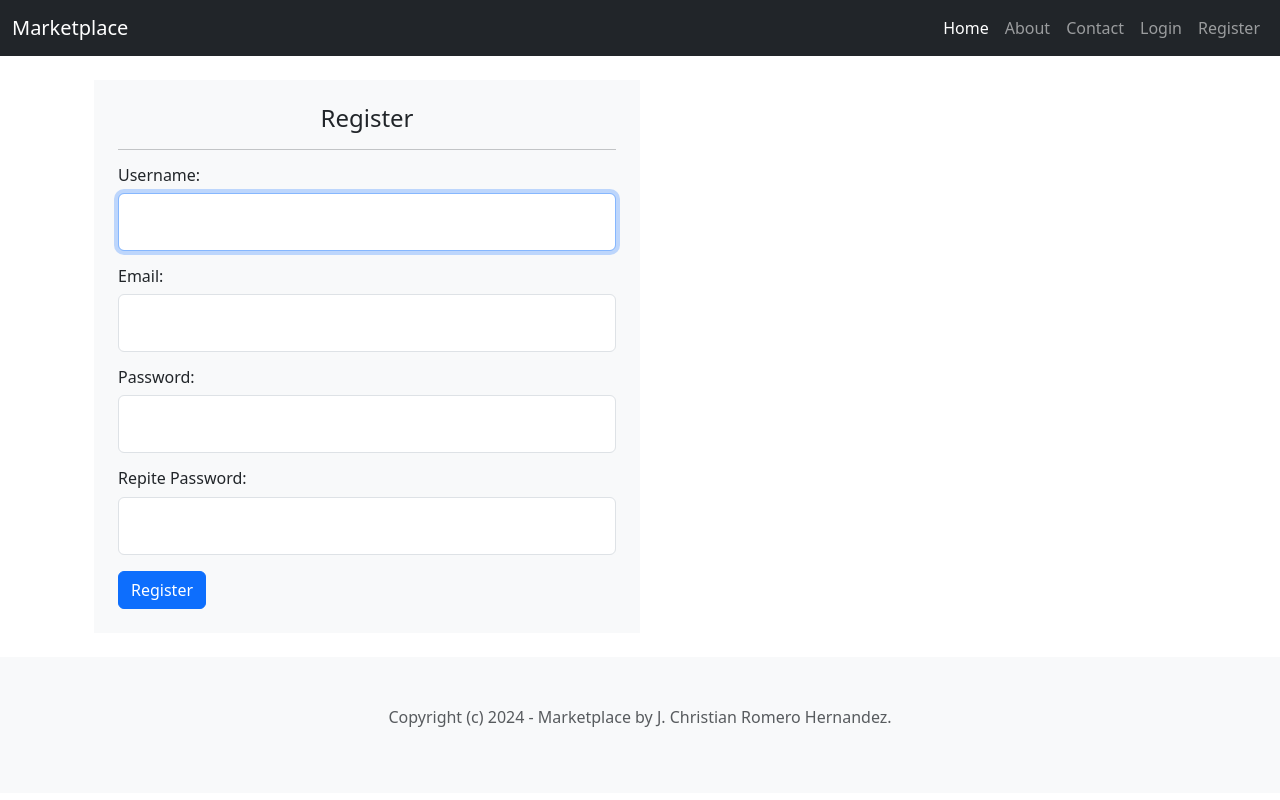
After one commit to jcromerohdz/marketplace_main, a Django app: page /store/register/ in a window 1280 px wide. The commit adds this page. Run offline with Django 4.2, Linux system fonts and the light colour scheme.

Commit message:
Adding login and register functionality

```diff
--- a/marketplace_main/settings.py
+++ b/marketplace_main/settings.py
@@ -27,6 +27,9 @@ DEBUG = True
 
 ALLOWED_HOSTS = []
 
+LOGIN_URL = '/store/login/'
+LOGIN_REDIRECT_URL = '/'
+LOGOUT_REDIRECT_URL = '/'
 
 # Application definition
 
--- /dev/null
+++ b/store/forms.py
@@ -0,0 +1,48 @@
+from django import forms
+from django.contrib.auth.forms import UserCreationForm, AuthenticationForm
+from django.contrib.auth.models import User
+
+from .models import Item
+
+class LoginForm(AuthenticationForm):
+
+    username = forms.CharField(widget=forms.TextInput(attrs={
+        'placeholder': 'Your username',
+        'class': 'form-control'
+    }))
+
+
+    password = forms.CharField(widget=forms.PasswordInput(attrs={
+        'placeholder': 'Password',
+        'class': 'form-control'
+    }))
+
+class SignupForm(UserCreationForm):
+    class Meta:
+        model = User
+        fields = ('username', 'email', 'password1', 'password2')
+
+    username = forms.CharField(widget=forms.TextInput(attrs={
+        'placeholder': 'Your username',
+        'class': 'form-control'
+    }))
+
+    email = forms.CharField(widget=forms.EmailInput(attrs={
+        'placeholder': 'Your Email',
+        'class': 'form-control'
+    }))
+
+    password1 = forms.CharField(widget=forms.PasswordInput(attrs={
+        'placeholder': 'Password',
+        'class': 'form-control'
+    }))
+
+    password2 = forms.CharField(widget=forms.PasswordInput(attrs={
+        'placeholder': 'Repite Password',
+        'class': 'form-control'
+    }))
+
+class NewItemForm(forms.ModelForm):
+    class Meta:
+        model = Item
+        fields = ('category', 'name', 'description', 'price', 'image',)
--- a/store/templates/store/navigation.html
+++ b/store/templates/store/navigation.html
@@ -15,12 +15,21 @@
           <li class="nav-item">
             <a class="nav-link" href="{% url 'contact' %}">Contact</a>
           </li>
-          <li class="nav-item">
-            <a class="nav-link" href="#">Login</a>
-          </li>
-          <li class="nav-item">
-            <a class="nav-link">Register</a>
-          </li>
+          {% if request.user.is_authenticated %}
+            <li class="nav-item">
+              <a class="nav-link" href="#">Inbox</a>
+            </li>
+            <li class="nav-item">
+              <a class="nav-link" href="#">Dashboard</a>
+            </li>
+          {% else %}
+            <li class="nav-item">
+              <a class="nav-link" href="{% url 'login' %}">Login</a>
+            </li>
+            <li class="nav-item">
+              <a class="nav-link" href="{% url 'register' %}">Register</a>
+            </li>
+          {% endif %}
         </ul>
       </div>
     </div>
--- /dev/null
+++ b/store/templates/store/signup.html
@@ -0,0 +1,45 @@
+{% extends 'store/base.html' %}
+
+{% block title %} Register {% endblock %}
+
+{% block content%}
+<div class="row p-4 ">
+    <div class="col-6 bg-light p-4">
+        <h4 class="mb-6 text-center">Register</h4>
+        <hr>
+        <form action="." method="POST">
+            {% csrf_token %}
+            <div class="form-floating mb-3">
+                <h6>Username:</h6>
+                {{ form.username }}
+            </div>
+            <div class="form-floating mb-3">
+                <h6>Email:</h6>
+                {{ form.email }}
+            </div>
+
+            <div class="form-floating mb-3">
+                <h6>Password:</h6>
+                {{ form.password1 }}
+            </div>
+            <div class="form-floating mb-3">
+                <h6>Repite Password:</h6>
+                {{ form.password2 }}
+            </div>
+
+            {% if form.errors or form.non_field_errors %}
+                <div class="mb-4 p-6 bg-danger">
+                    {% for field in form %}
+                        {{ fiels.errors }}
+                    {% endfor %}
+
+                    {{ form.non_field_errors }}
+                </div>
+            {% endif %}
+            <button class="btn btn-primary mb-6">Register</button>
+
+        </form>
+
+    </div>
+</div>
+{% endblock%}
--- a/store/urls.py
+++ b/store/urls.py
@@ -1,7 +1,13 @@
+from django.contrib.auth import views as auth_views
 from django.urls import path
-from .views import contact, detail
+from .views import contact, detail, register
+
+from .forms import LoginForm
 
 urlpatterns = [
     path('contact/', contact, name='contact'),
+    path('register/', register , name='register'),
+    path('login/', auth_views.LoginView.as_view(template_name='store/login.html', authentication_form=LoginForm) , name='login'),
     path('detail/<int:pk>/', detail, name='detail'),
+
 ]
--- a/store/views.py
+++ b/store/views.py
@@ -1,5 +1,8 @@
-from django.shortcuts import get_object_or_404, render
+from django.contrib.auth.decorators import login_required
+from django.shortcuts import get_object_or_404, render, redirect
 from .models import Category, Item
+
+from .forms import SignupForm, NewItemForm
 
 # Create your views here.
 def home(request):
@@ -18,9 +21,36 @@ def contact(request):
 
 def detail(request, pk):
     item = get_object_or_404(Item, pk=pk)
+    related_items = Item.objects.filter(category=item.category, is_sold=False).exclude(pk=pk)[0:3]
 
     context = {
-        'item': item
+        'item': item,
+        'related_items': related_items
     }
 
     return render(request, 'store/item.html', context)
+
+def register(request):
+    if request.method == 'POST':
+        form = SignupForm(request.POST)
+
+        if form.is_valid():
+            form.save()
+            return redirect('login')
+    else:
+        form = SignupForm()
+
+    context = {
+        'form': form
+    }
+    return render(request, 'store/signup.html', context)
+
+@login_required
+def add_item(request):
+    form = NewItemForm()
+
+    context = {
+        'form': form
+    }
+
+    return render(request, 'store/form.html', context)
```
Also changed, not shown: store/templates/store/item.html (+22 -0 lines), store/templates/store/login.html (added, +37 -0 lines), db.sqlite3, store/templates/store/form.html (added).
